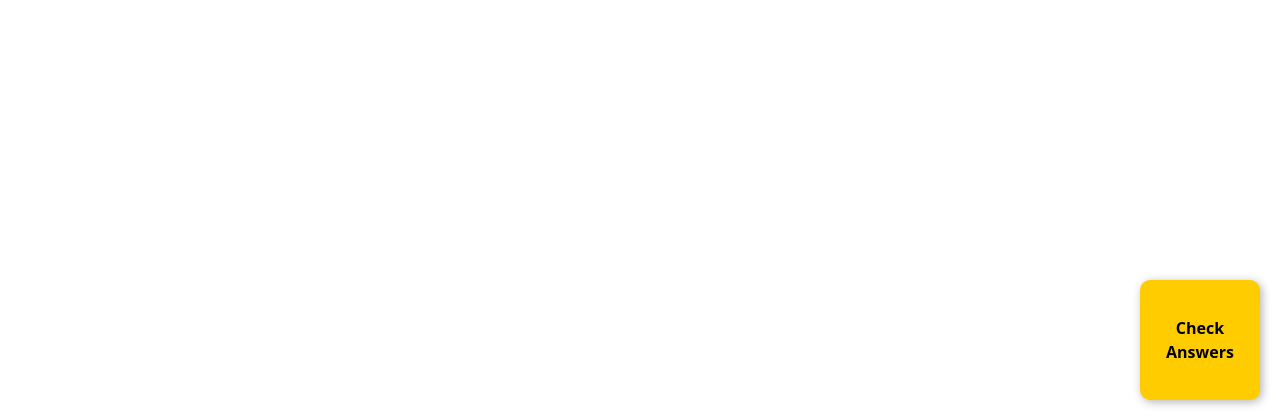
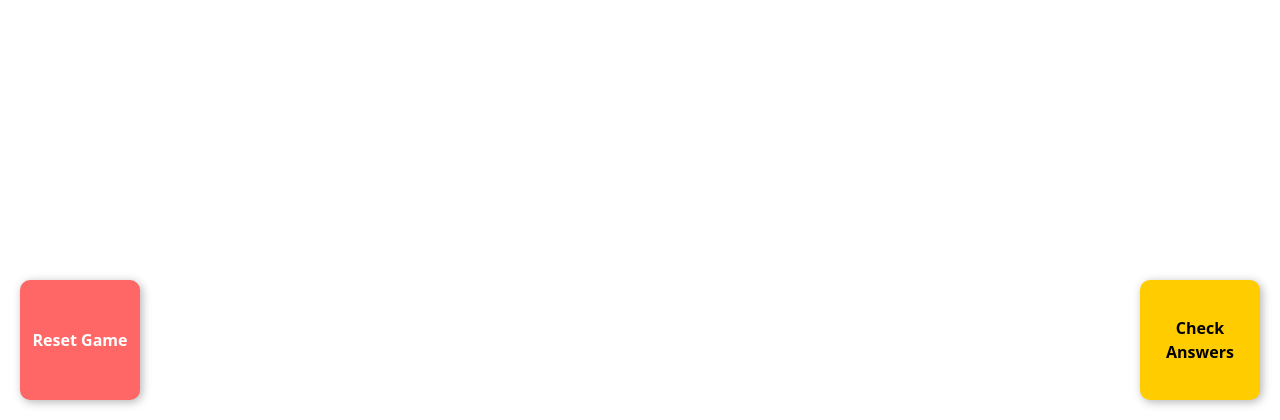
Before and after one commit to W3r5l3y/exEco, a Django app: page /bingame/ in a window 1280 px wide. Shown: the part 380-800 px from the top of the page. Run offline with Django 4.2, Linux system fonts and the light colour scheme; data that the repository does not hold is empty; some libraries are stand-ins or nearby versions.

Commit message:
Adding the reset and check answer button

```diff
--- a/bingame/static/css/bingame.css
+++ b/bingame/static/css/bingame.css
@@ -76,3 +76,32 @@
     z-index: 3;
     position: relative;
 }
+
+.draggable:active {
+    cursor: grabbing;
+}
+
+#reset-game-tile {
+    position: fixed;
+    bottom: 20px;
+    left: 20px;
+    width: 120px;
+    height: 120px;
+    background-color: #ff6666;
+    color: white;
+    display: flex;
+    align-items: center;
+    justify-content: center;
+    font-size: 16px;
+    font-weight: bold;
+    text-align: center;
+    border-radius: 10px;
+    cursor: pointer;
+    box-shadow: 2px 2px 10px rgba(0, 0, 0, 0.3);
+    transition: 0.3s;
+}
+
+#reset-game-tile:hover {
+    transform: scale(1.05);
+    background-color: #ff4444;
+}
--- a/bingame/static/js/bingame.js
+++ b/bingame/static/js/bingame.js
@@ -65,3 +65,24 @@ document.addEventListener("DOMContentLoaded", function () {
         feedback.style.fontWeight = "bold";
     });
 });
+
+function resetGame() {
+    const itemsContainer = document.getElementById("items-container");
+    const items = document.querySelectorAll(".draggable");
+
+    // Move all items back to the original container
+    items.forEach(item => {
+        itemsContainer.appendChild(item);
+        item.style.position = "relative"; // Reset any positioning
+        item.style.margin = "5px"; // Reset spacing
+    });
+
+    // Clear stored placements
+    placedItems = {};
+
+    // Remove feedback message if it exists
+    const feedback = document.getElementById("feedback");
+    if (feedback) {
+        feedback.innerText = "";
+    }
+}
--- a/bingame/templates/bingame/bingame.html
+++ b/bingame/templates/bingame/bingame.html
@@ -32,6 +32,7 @@
             {% endfor %}
         </div>
         <div id="check-answer-tile" onclick="checkAnswers()">Check Answers</div>
+        <div id="reset-game-tile" onclick="resetGame()">Reset Game</div>
     </div>
     <script src="script.js"></script>
 </body>
```
